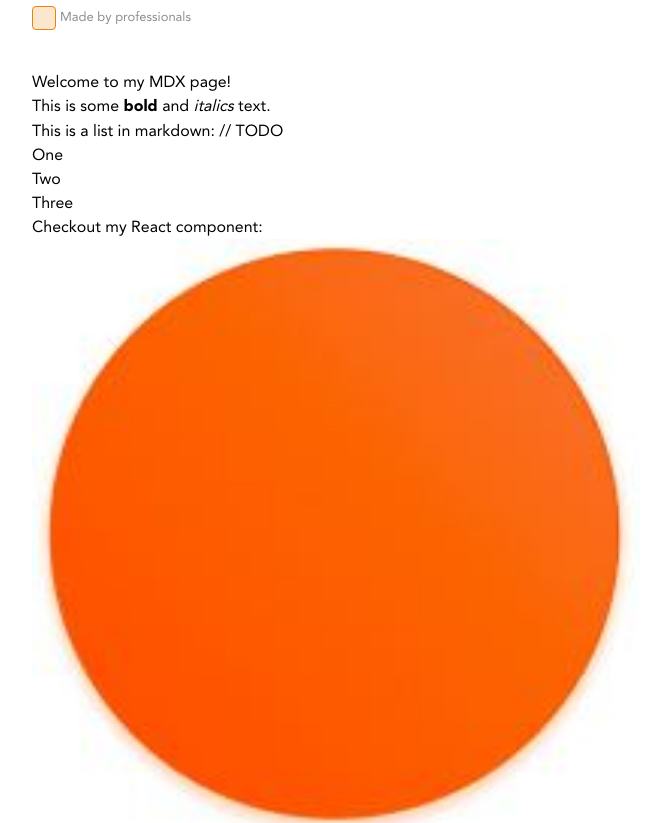
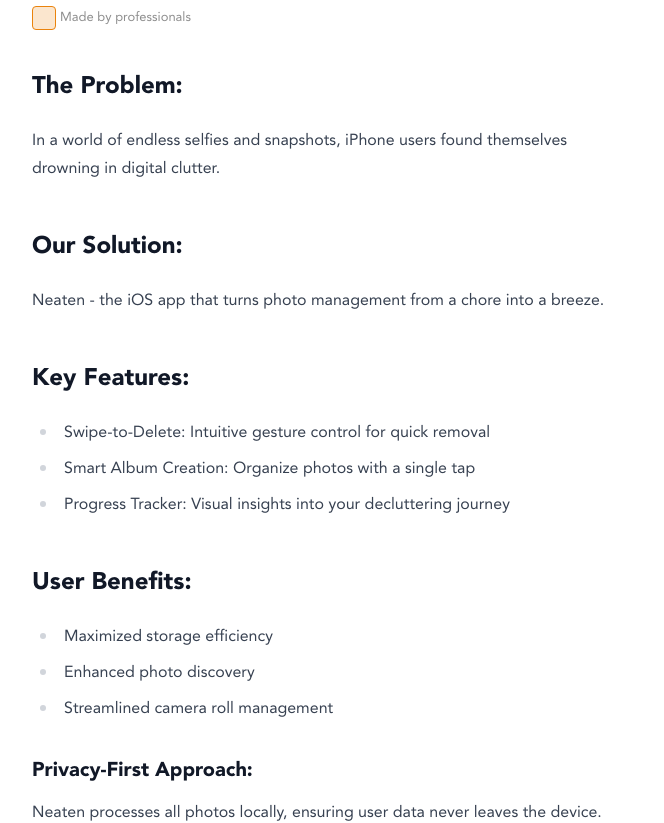
Before and after one commit to panikkastudio/panikka-landing, a Next.js app: page /use-case/neaten in a window 1280 px wide. Shown: the part 232-1055 px from the top of the page, without its empty margins (304-968 px from the left). Built offline with nearby package versions, Linux system fonts and the light colour scheme.

Commit message:
mdx pages

```diff
--- a/package.json
+++ b/package.json
@@ -18,6 +18,7 @@
     "react-dom": "^18"
   },
   "devDependencies": {
+    "@tailwindcss/typography": "^0.5.13",
     "@types/node": "^20",
     "@types/react": "^18",
     "@types/react-dom": "^18",
--- /dev/null
+++ b/src/app/apps/privacy-policy/page.mdx
@@ -0,0 +1,75 @@
+import { MdxLayout } from "@/mdx-components";
+
+---
+
+## title: "Privacy policy"
+
+This Software is provided by Panikka Pte Ltd and is intended for use as is.
+
+This page is used to inform visitors regarding our policies with the collection, use, and disclosure of Personal Information if anyone decided to use our Software.
+
+If you choose to use our Software, then you agree to the collection and use of information in relation to this policy. The Personal Information that we collect is used for providing and improving the Software. We will not use or share your information with anyone except as described in this Privacy Policy.
+
+The terms used in this Privacy Policy have the same meanings as in our Terms and Conditions, which is accessible at APPNAME unless otherwise defined in this Privacy Policy.
+
+## Information Collection and Use
+
+For a better experience, while using our Software, we may require you to provide us with certain personally identifiable information. The information that we request will be retained by us and used as described in this privacy policy.
+
+The app does use third party services that may collect information used to identify you.
+
+Link to privacy policy of third party service providers used by the app
+
+- [Google Play Services](https://policies.google.com/privacy)
+- [AdMob](https://support.google.com/admob/answer/6128543?hl=en)
+- [Google Analytics for Firebase](https://marketingplatform.google.com/about/analytics/terms/us/)
+
+## Log Data
+
+We want to inform you that whenever you use our Software, in a case of an error in the app we collect data and information (through third party products) on your phone called Log Data. This Log Data may include information such as your device Internet Protocol (“IP”) address, device name, operating system version, the configuration of the app when utilizing our Software, the time and date of your use of the Software, and other statistics.
+
+## Cookies
+
+Cookies are files with a small amount of data that are commonly used as anonymous unique identifiers. These are sent to your browser from the websites that you visit and are stored on your device's internal memory.
+
+This Software does not use these “cookies” explicitly. However, the app may use third party code and libraries that use “cookies” to collect information and improve their services. You have the option to either accept or refuse these cookies and know when a cookie is being sent to your device. If you choose to refuse our cookies, you may not be able to use some portions of this Software.
+
+## Service Providers
+
+We may employ third-party companies and individuals due to the following reasons:
+
+**To facilitate our Software;**
+**To provide the Software on our behalf;**
+**To perform Software-related services; or**
+**To assist us in analyzing how our Software is used.**
+We want to inform users of this Software that these third parties have access to your Personal Information. The reason is to perform the tasks assigned to them on our behalf. However, they are obligated not to disclose or use the information for any other purpose.
+
+## Security
+
+We value your trust in providing us your Personal Information, thus we are striving to use commercially acceptable means of protecting it. But remember that no method of transmission over the internet, or method of electronic storage is 100% secure and reliable, and we cannot guarantee its absolute security.
+
+## Links to Other Sites
+
+This Software may contain links to other sites. If you click on a third-party link, you will be directed to that site. Note that these external sites are not operated by us. Therefore, we strongly advise you to review the Privacy Policy of these websites. We have no control over and assume no responsibility for the content, privacy policies, or practices of any third-party sites or services.
+
+## Children’s Privacy
+
+This Software does not address anyone under the age of 13. We do not knowingly collect personally identifiable information from children under 13 years of age. In the case we discover that a child under 13 has provided us with personal information, we immediately delete this from our servers. If you are a parent or guardian and you are aware that your child has provided us with personal information, please contact us so that we will be able to do necessary actions.
+
+## Changes to This Privacy Policy
+
+We may update our Privacy Policy from time to time. Thus, you are advised to review this page periodically for any changes. We will notify you of any changes by posting the new Privacy Policy on this page.
+
+This policy is effective as of 2021-05-08
+
+## Contact Us
+
+If you have any questions or suggestions about our Privacy Policy, do not hesitate to contact us at apps@panikka.studio.
+
+export default function MDXPage({ children }) {
+  return (
+    <MdxLayout title="Neaten" tags={[1, 2, 3, 4]}>
+      {children}
+    </MdxLayout>
+  );
+}
--- a/src/app/use-case/[slug]/page.tsx
+++ /dev/null
@@ -1,7 +0,0 @@
-export default function UseCase({
-  params: { slug },
-}: {
-  params: { slug: string };
-}) {
-  return <></>;
-}
--- a/src/app/use-case/neaten/page.mdx
+++ b/src/app/use-case/neaten/page.mdx
@@ -1,25 +1,36 @@
-import { Header } from "@/components/header";
 import { MdxLayout } from "@/mdx-components";
-import Image from "next/image";
-import logo from "../../../../public/logo.jpeg";
 
 export const metadata = {
   author: "John Doe",
 };
 
-# Welcome to my MDX page!
+## The Problem:
 
-This is some **bold** and _italics_ text.
+In a world of endless selfies and snapshots, iPhone users found themselves drowning in digital clutter.
 
-This is a list in markdown: // TODO
+## Our Solution:
 
-- One
-- Two
-- Three
+Neaten - the iOS app that turns photo management from a chore into a breeze.
 
-Checkout my React component:
+## Key Features:
 
-<Image src={logo} alt="test" className="w-full h-auto" />
+- Swipe-to-Delete: Intuitive gesture control for quick removal
+- Smart Album Creation: Organize photos with a single tap
+- Progress Tracker: Visual insights into your decluttering journey
+
+## User Benefits:
+
+- Maximized storage efficiency
+- Enhanced photo discovery
+- Streamlined camera roll management
+
+### Privacy-First Approach:
+
+Neaten processes all photos locally, ensuring user data never leaves the device.
+
+## Result:
+
+A cleaner, more manageable photo gallery that enhances the user's mobile experience."
 
 export default function MDXPage({ children }) {
   return (
--- a/src/mdx-components.tsx
+++ b/src/mdx-components.tsx
@@ -39,8 +39,7 @@
           </div>
         ))}
       </div>
-
-      {children}
+      <article className="prose ">{children}</article>
     </main>
   );
 }
--- a/tailwind.config.ts
+++ b/tailwind.config.ts
@@ -28,6 +28,6 @@
       },
     },
   },
-  plugins: [],
+  plugins: [require("@tailwindcss/typography")],
 };
 export default config;
```
Also changed, not shown: 2 other files (tests, documents, lock files or other folders).
